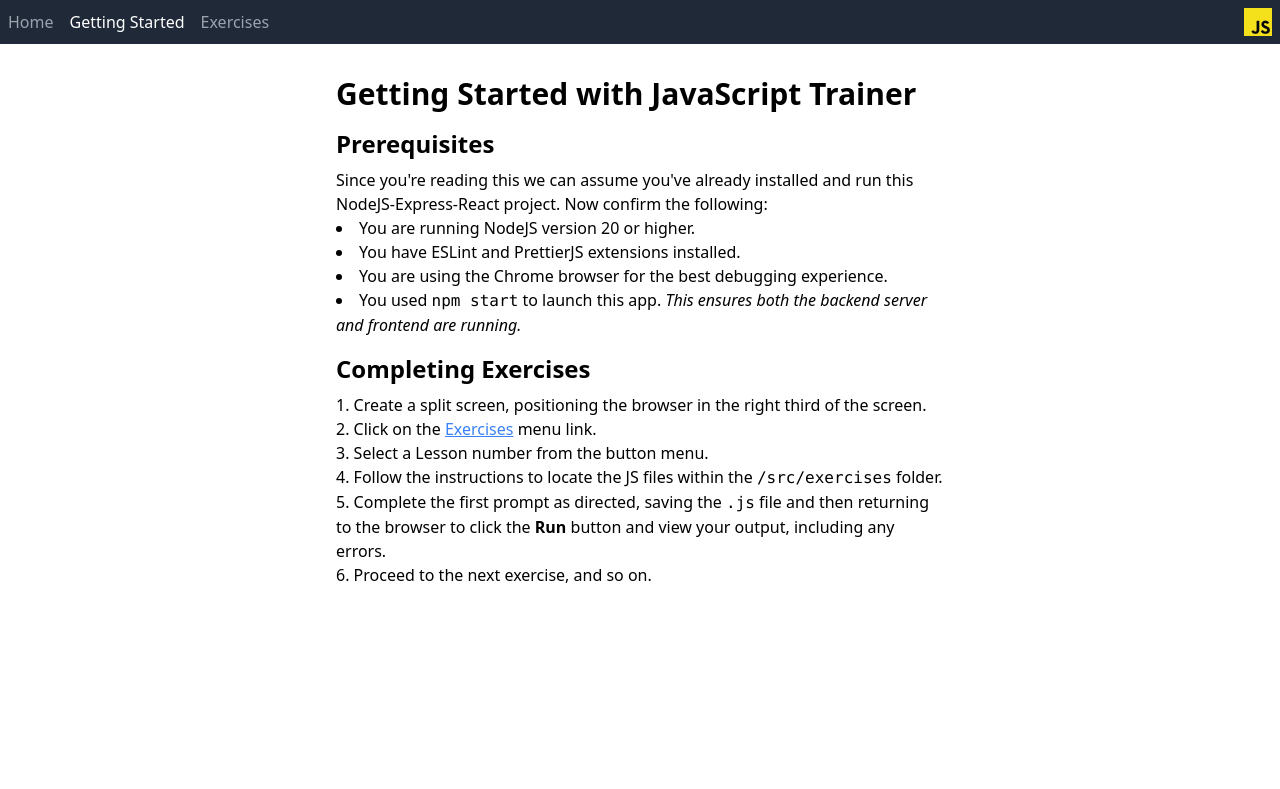
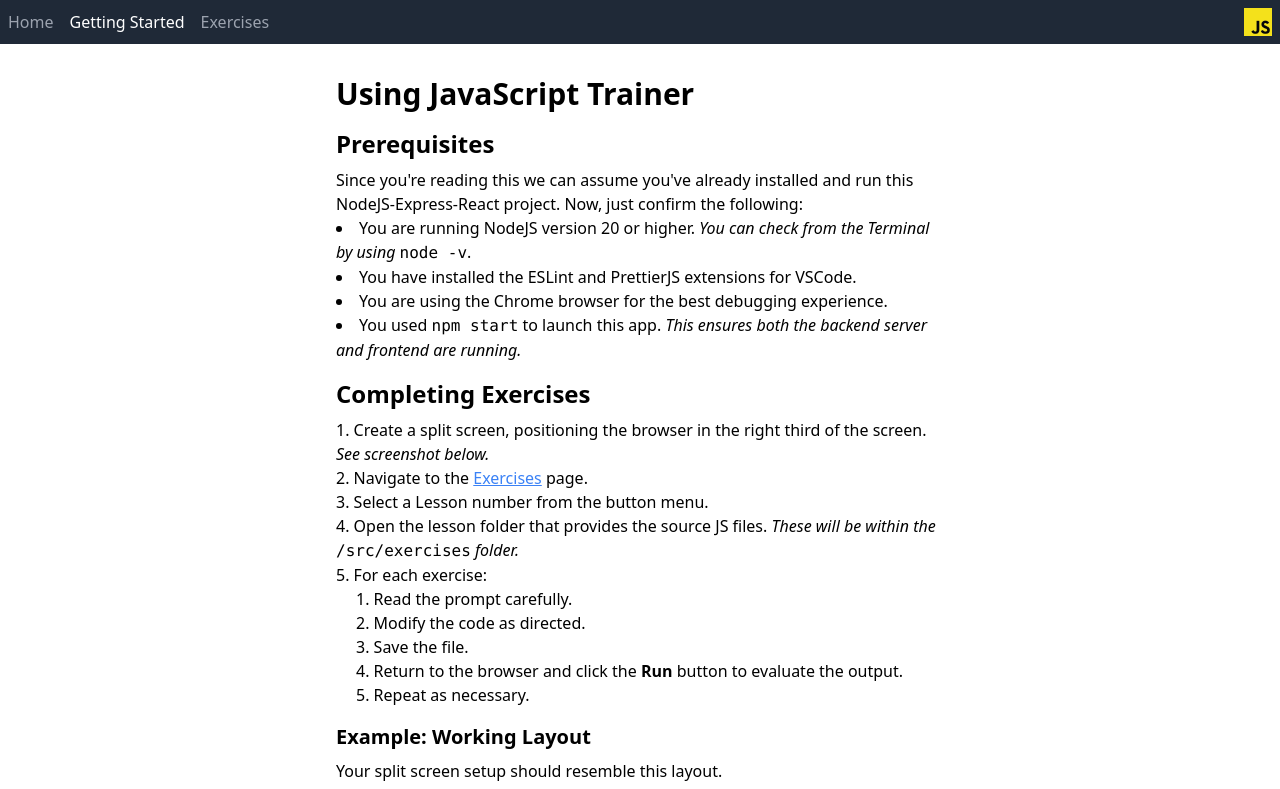
Before and after one commit to CS122J/js-trainer, a React (Vite) app: page /getting-started in a window 1280 px wide. Shown: the top 789 px of the page. Built offline with nearby package versions, Linux system fonts and the light colour scheme.

Commit message:
Refined instructions

```diff
--- a/src/pages/GettingStarted.jsx
+++ b/src/pages/GettingStarted.jsx
@@ -3,18 +3,22 @@ import { NavLink } from "react-router-dom"
 const GettingStarted = () => {
   return (
     <div className="max-w-2xl mx-auto p-4">
-      <h1 className="text-3xl font-bold mb-4">
-        Getting Started with JavaScript Trainer
-      </h1>
+      <h1 className="text-3xl font-bold mb-4">Using JavaScript Trainer</h1>
 
       <h2 className="text-2xl font-bold my-2">Prerequisites</h2>
       <p>
         Since you're reading this we can assume you've already installed and run
-        this NodeJS-Express-React project. Now confirm the following:
+        this NodeJS-Express-React project. Now, just confirm the following:
       </p>
       <ul className="list-disc list-inside mb-4">
-        <li>You are running NodeJS version 20 or higher.</li>
-        <li>You have ESLint and PrettierJS extensions installed.</li>
+        <li>
+          You are running NodeJS version 20 or higher.{" "}
+          <em>You can check from the Terminal by using</em> <code>node -v</code>
+          .
+        </li>
+        <li>
+          You have installed the ESLint and PrettierJS extensions for VSCode.
+        </li>
         <li>
           You are using the Chrome browser for the best debugging experience.
         </li>
@@ -29,28 +33,37 @@ const GettingStarted = () => {
       <ol className="list-decimal list-inside mb-4">
         <li>
           Create a split screen, positioning the browser in the right third of
-          the screen.
+          the screen. <em>See screenshot below.</em>
         </li>
         <li>
-          Click on the{" "}
+          Navigate to the{" "}
           <NavLink to="/exercises" className="text-blue-500 underline">
             Exercises
           </NavLink>{" "}
-          menu link.
+          page.
         </li>
         <li>Select a Lesson number from the button menu.</li>
         <li>
-          Follow the instructions to locate the JS files within the{" "}
-          <code>/src/exercises</code> folder.
+          Open the lesson folder that provides the source JS files.{" "}
+          <em>These will be within the </em>
+          <code>/src/exercises</code>
+          <em> folder.</em>
         </li>
-        <li>
-          Complete the first prompt as directed, saving the <code>.js</code>{" "}
-          file and then returning to the browser to click the{" "}
-          <strong>Run</strong> button and view your output, including any
-          errors.
-        </li>
-        <li>Proceed to the next exercise, and so on.</li>
+        <li>For each exercise:</li>
+        <ul className="list-decimal list-inside indent-5">
+          <li>Read the prompt carefully.</li>
+          <li>Modify the code as directed.</li>
+          <li>Save the file.</li>
+          <li>
+            Return to the browser and click the <strong>Run</strong> button to
+            evaluate the output.
+          </li>
+          <li>Repeat as necessary.</li>
+        </ul>
       </ol>
+      <h3 className="text-xl font-semibold my-2">Example: Working Layout</h3>
+      <p>Your split screen setup should resemble this layout.</p>
+      <img src="sample-layout.png" className="w-full mt-2" />
     </div>
   )
 }
```
Also changed, not shown: public/sample-layout.png (added).
